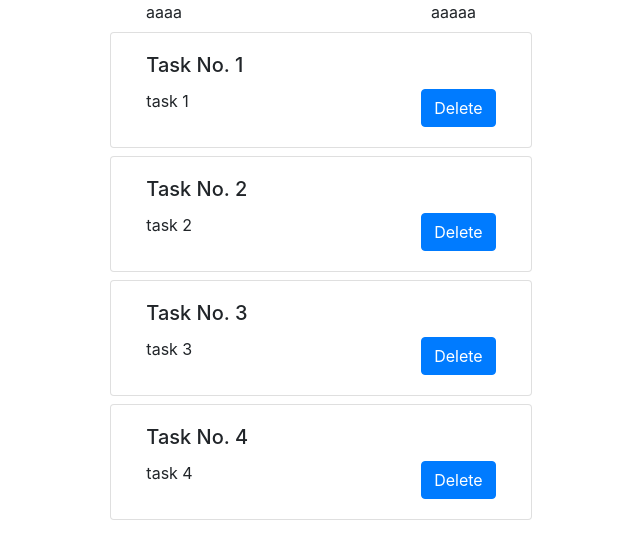
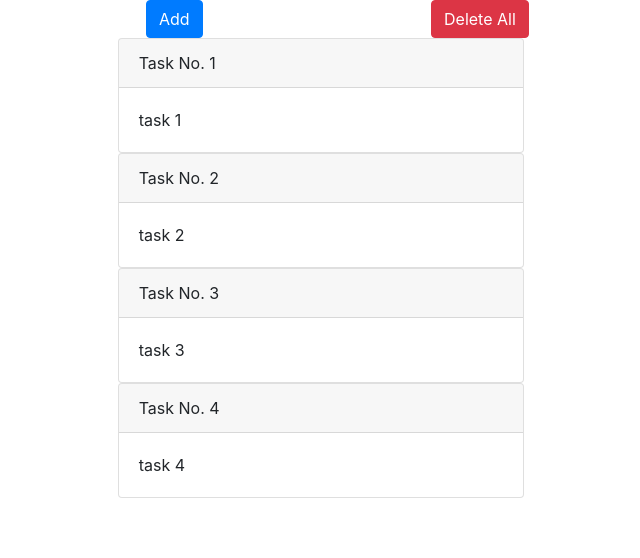
Before and after one commit to mosesnagar/tasker, a React (Create React App) app: page / in a window 1280 px wide. Shown: the top 558 px of the page, without its empty margins (319-959 px from the left). Built offline with nearby package versions, Linux system fonts and the light colour scheme.

Commit message:
- moving 'TaskCard' into 'reactstrap'

```diff
--- a/src/containers/Board.js
+++ b/src/containers/Board.js
@@ -1,7 +1,7 @@
 import React, {Component} from 'react';
 import PropTypes from 'prop-types';
 import TaskCard from "../views/TaskCard";
-import {Container, Row, Col} from "reactstrap";
+import {Container, Row, Col, Button} from "reactstrap";
 
 class Board extends Component {
 
@@ -17,24 +17,45 @@ class Board extends Component {
         }
     }
 
+    addTask = () => {
+        const a = {name: 'task 5', id: 5};
+        this.setState( prevState => ({
+            all: [...prevState.all, a]
+        }))
+    };
+
+    deleteAll = () => {
+        this.setState({
+            all : []
+        })
+    };
+
+    handleDelete = (id) => {
+        this.setState( prevState => ({
+            all: [...prevState.all.filter(el => el.id !== id )]
+        }))
+    };
+
     render() {
         return (
             <div>
                 <Container>
+                    <Row>
+
+                    </Row>
                     <Row >
-                        <Col xs={{size:2,offset:1}} md={{size: 1,offset:4}}>
-                            aaaa
+                        <Col xs={{size:1,offset:1}} md={{size: 1,offset:4}}>
+                            <Button color="primary" onClick={this.addTask}>Add</Button>
                         </Col>
-                        <Col xs={{size:2,offset:5}} md={{size: 1,offset:2}}>
-                            aaaaa
+                        <Col xs={{size:5,offset:4}} md={{size: 4,offset:2}}>
+                            <Button color="danger" onClick={this.deleteAll}>Delete All</Button>
                         </Col>
-
                     </Row>
                 </Container>
 
                 {
                     this.state.all.map((task) =>
-                        <TaskCard key={task.id} content={task}/>
+                        <TaskCard key={task.id} content={task} handleDelete={this.handleDelete.bind(this,task.id)}/>
                     )
                 }
             </div>
--- a/src/views/TaskCard.js
+++ b/src/views/TaskCard.js
@@ -1,18 +1,30 @@
 import React from 'react';
 import PropTypes from 'prop-types';
-import {Button} from "react-bootstrap";
+import {Button, CardTitle,Col, Row, Card, CardHeader, CardBody} from "reactstrap";
 
 function TaskCard(props) {
     return (
-        <div className="row m-2">
-            <div className="card col-md-5 offset-md-4  col-lg-4 offset-md-4 col-sm-6 offset-sm-3 ">
-                <div className="card-body ">
-                    <h5 className="card-title">Task No. {props.content.id}</h5>
-                    {props.content.name}
-                    <Button className="float-right" bsStyle="primary" onClick={props.handleDelete}>Delete</Button>
-                </div>
-            </div>
+        <div>
+            <Row>
+                <Col md={{size: 4, offset: 4}}>
+                    <Card>
+                        <CardHeader>Task No. {props.content.id}</CardHeader>
+                        <CardBody>{props.content.name}</CardBody>
+                    </Card>
+                </Col>
+            </Row>
         </div>
+        // <div className="row m-2">
+        //     <div className="card col-md-5 offset-md-4  col-lg-4 offset-md-4 col-sm-6 offset-sm-3 ">
+        //         <CardTitle>
+        //             <Button close onClick={props.handleDelete}/>
+        //         </CardTitle>
+        //         <div className="card-body ">
+        //             <h5 className="card-title">Task No. {props.content.id}</h5>
+        //             {props.content.name}
+        //         </div>
+        //     </div>
+        // </div>
     );
 }
 
```
